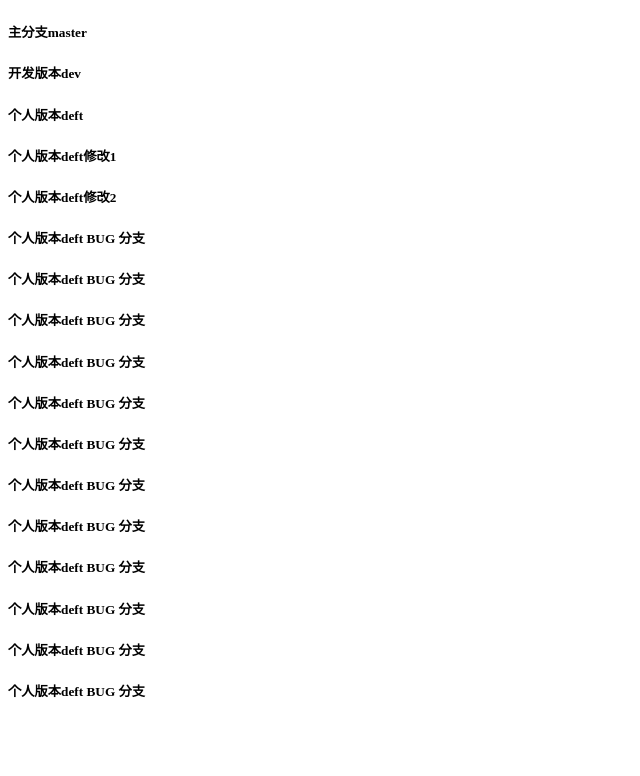
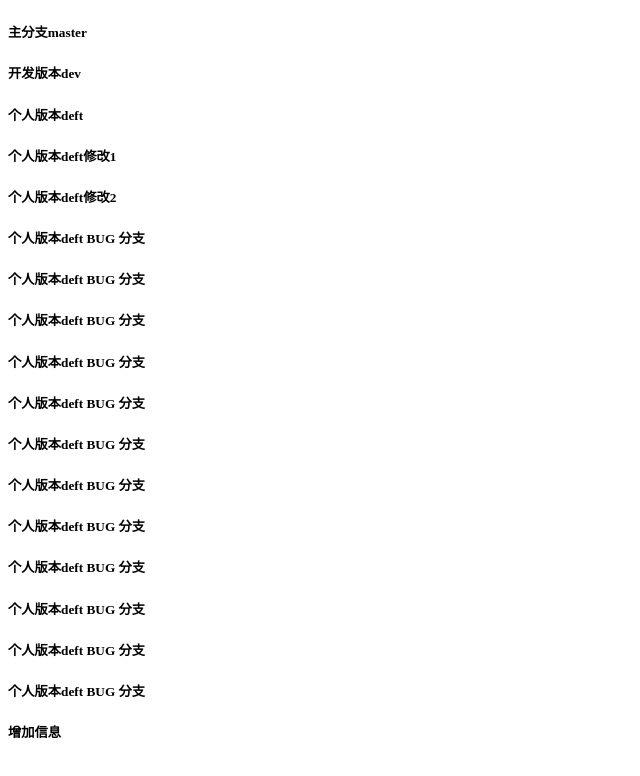
Before and after one commit to DackLi/gitTest, a plain HTML site: page index.html in a window 1280 px wide. Shown: the whole page, without its empty margins (0-640 px from the left). Drawn offline with Linux system fonts and the light colour scheme.

Commit message:
LK新增信息

```diff
--- a/index.html
+++ b/index.html
@@ -18,5 +18,6 @@
   <h5>个人版本deft BUG 分支</h5>
   <h5>个人版本deft BUG 分支</h5>
   <h5>个人版本deft BUG 分支</h5><h5>个人版本deft BUG 分支</h5><h5>个人版本deft BUG 分支</h5><h5>个人版本deft BUG 分支</h5><h5>个人版本deft BUG 分支</h5><h5>个人版本deft BUG 分支</h5><h5>个人版本deft BUG 分支</h5>
+  <h5>增加信息</h5>
 </body>
 </html>
```
